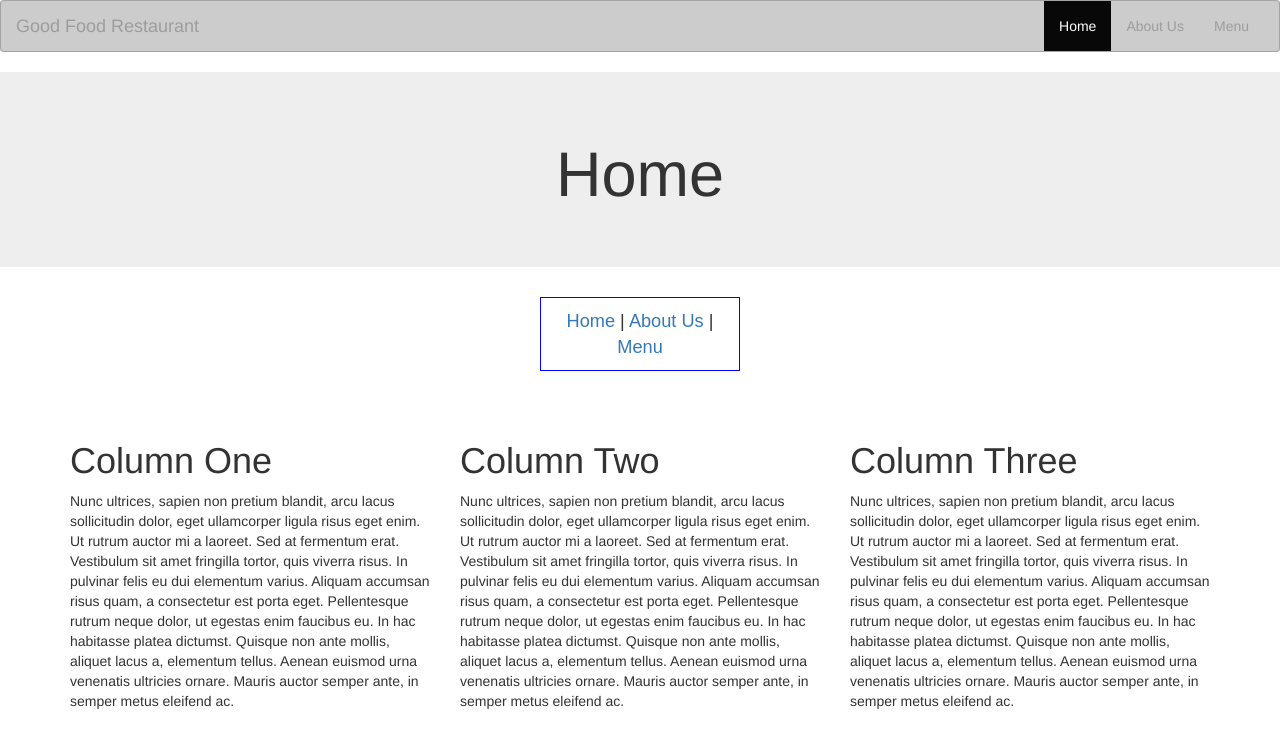
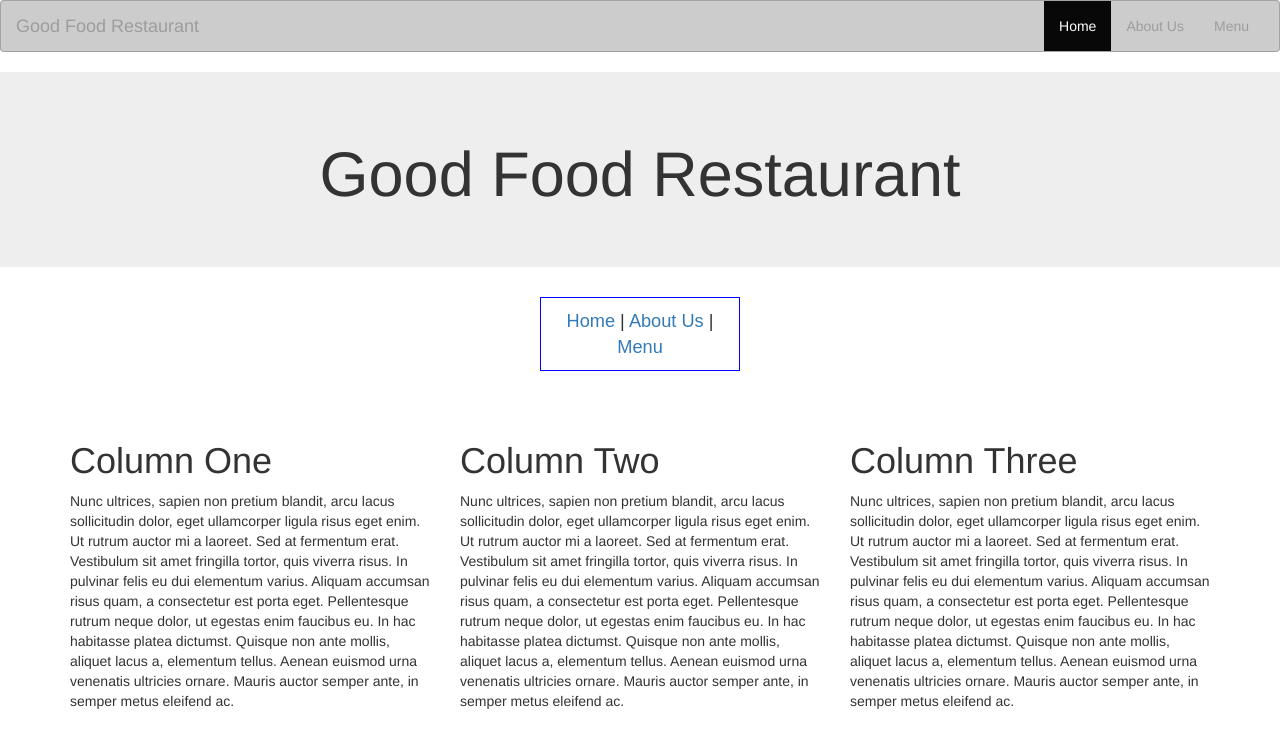
Before and after one commit to say-kevin/restaurant, a plain HTML site: page index.html in a window 1280 px wide. Drawn offline with nearby package versions, Linux system fonts and the light colour scheme.

Commit message:
home title change

```diff
--- a/index.html
+++ b/index.html
@@ -45,7 +45,7 @@
 
 <!--jumbotron head-->
   <div class="jumbotron text-center">
-     <h1> Home </h1>
+     <h1> Good Food Restaurant </h1>
   </div>
 <!--jumbotron head ends-->
 
```
